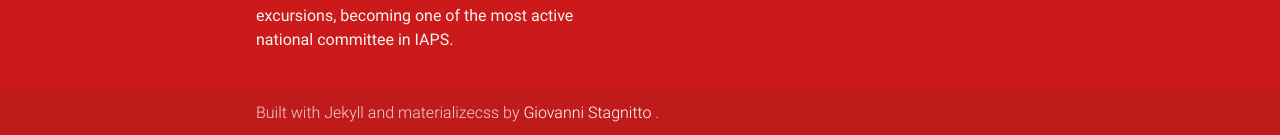
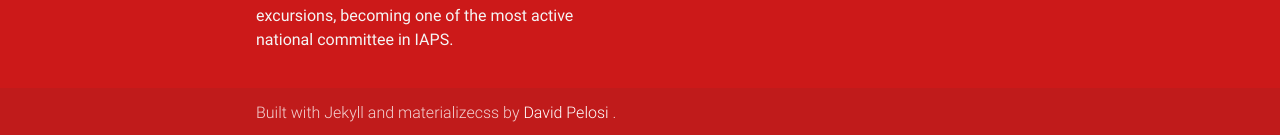
Before and after one commit to ai-sf/aisf_perugia, a Jekyll site: the page built from index.html, in a window 1280 px wide. Shown: the part 1131-1266 px from the top of the page. Built offline with Jekyll 4.4.1, drawn with Linux system fonts in a browser that asks for light colours; nearby versions of some CDN libraries.

Commit message:
Update footer.yml

```diff
--- a/_data/footer.yml
+++ b/_data/footer.yml
@@ -11,5 +11,5 @@ connect:
     url: https://www.facebook.com/aisf.fisica/?epa=SEARCH_BOX
 
 creator:
-  - name: Giovanni Stagnitto
-    mail: giovanni.stagnitto@ai-sf.it
+  - name: David Pelosi
+    mail: david.pelosi@ai-sf.it
```
